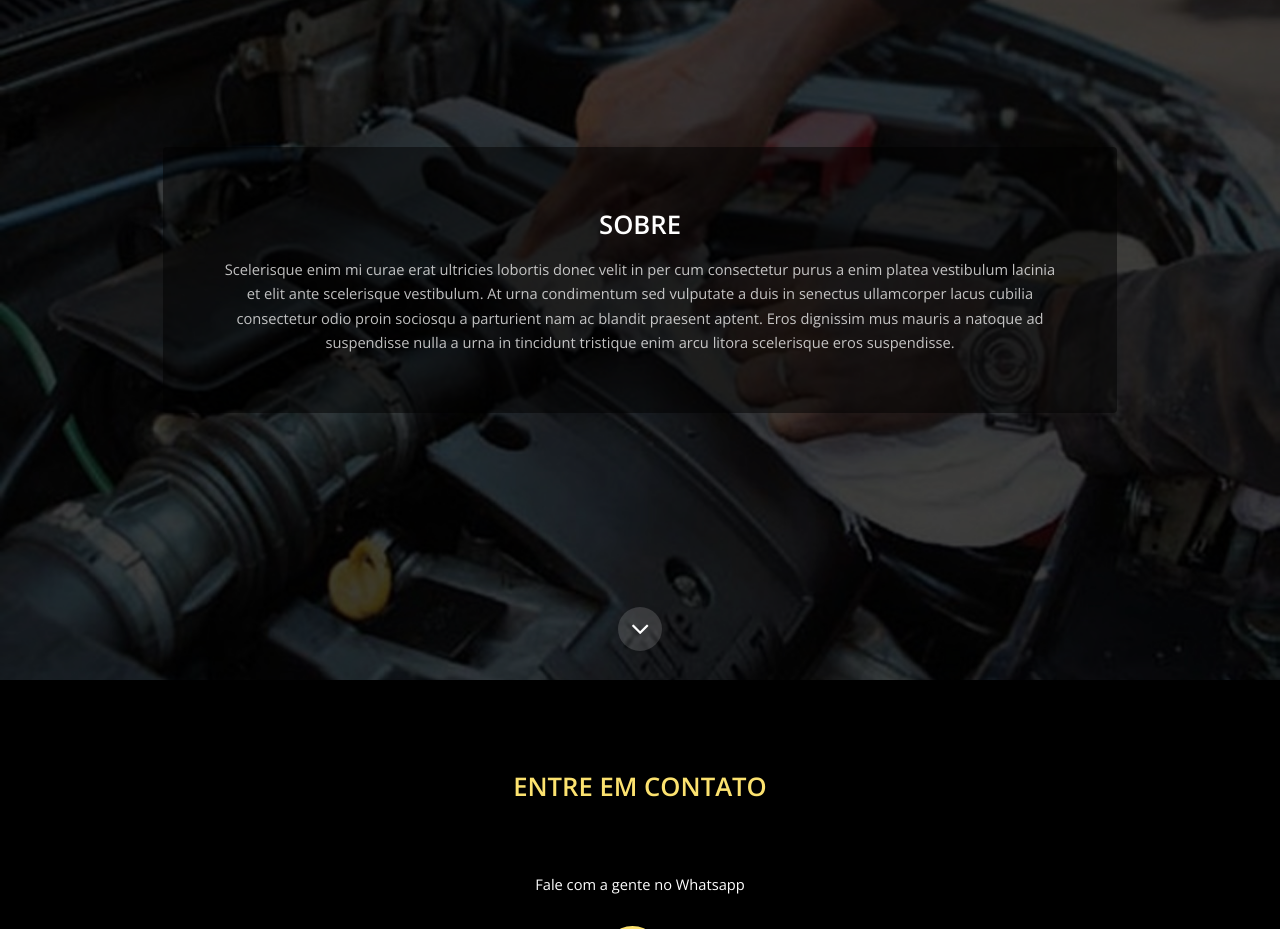
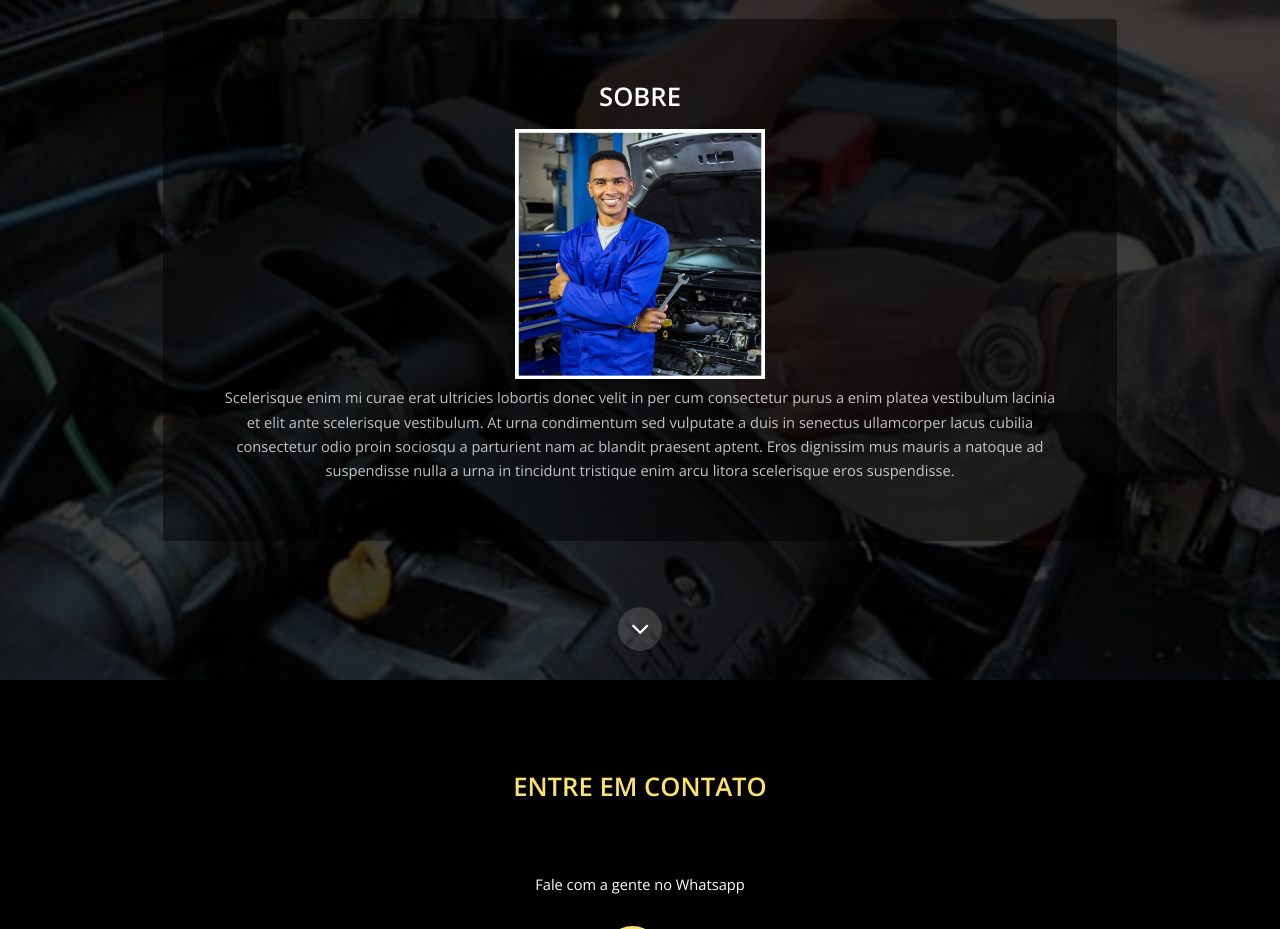
Before and after one commit to wesleylg01/Desempena-Carro, a plain HTML site: page index.html in a window 1280 px wide. Shown: the part 1720-2649 px from the top of the page. Drawn offline with nearby package versions, Linux system fonts and the light colour scheme.

Commit message:
add a picture to section 'Sobre' and ghanges some texts

```diff
--- a/index.html
+++ b/index.html
@@ -62,6 +62,9 @@
 						<header>
 							<h2>Sobre</h2>
 						</header>
+						<div class="img-mecanico">
+							<img src="images/mecanico.jpg" alt="Imagem ilustrativa de um mecânico" width="250" >
+						</div>
 						<div class="content">
 							<p>Scelerisque enim mi curae erat ultricies lobortis donec velit in per cum consectetur purus a enim platea vestibulum lacinia et elit ante scelerisque vestibulum. At urna condimentum sed vulputate a duis in senectus ullamcorper lacus cubilia consectetur odio proin sociosqu a parturient nam ac blandit praesent aptent. Eros dignissim mus mauris a natoque ad suspendisse nulla a urna in tincidunt tristique enim arcu litora scelerisque eros suspendisse.</p>
 						</div>
```
Also changed, not shown: images/mecanico.jpg (added).
